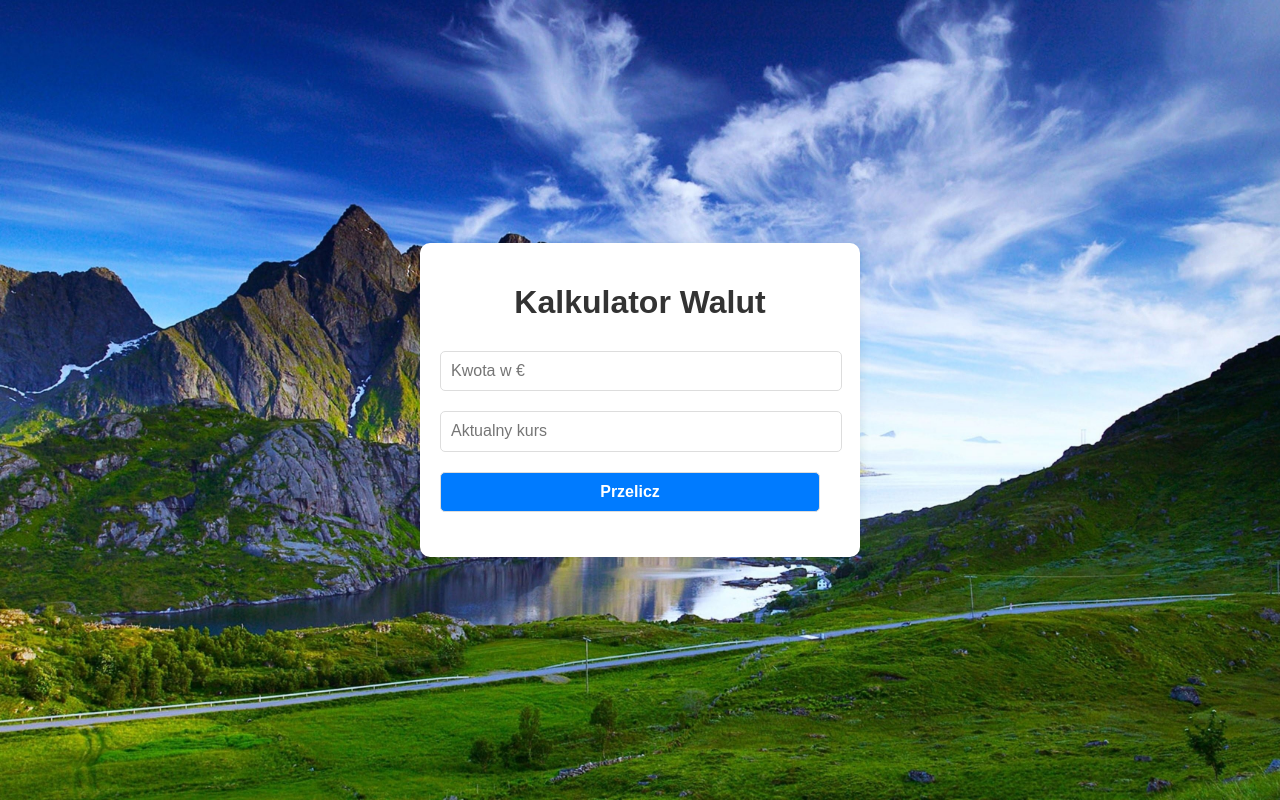
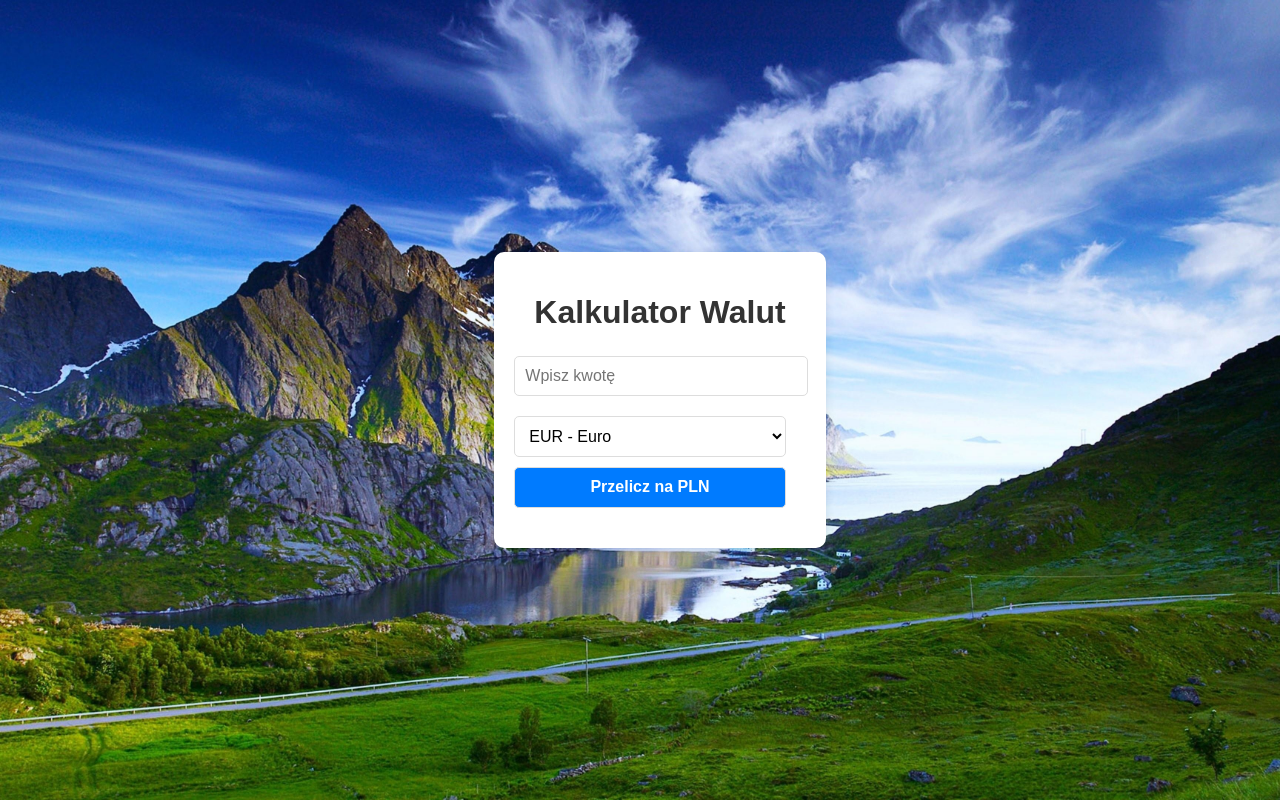
Before and after one commit to antonis04/CurrencyConverterReact, a React (Create React App) app: page / in a window 1280 px wide. Built offline with nearby package versions, Linux system fonts and the light colour scheme.

Commit message:
new app function added

```diff
--- a/src/Components/CurrencyConverter.js
+++ b/src/Components/CurrencyConverter.js
@@ -3,38 +3,52 @@ import "../index.css";
 
 function CurrencyConverter() {
   const [amount, setAmount] = useState("");
-  const [rate, setRate] = useState("");
+  const [selectedCurrency, setSelectedCurrency] = useState("EUR");
   const [result, setResult] = useState("");
+
+  // Zdefiniowane wcześniej waluty z kursami
+  const currencies = [
+    { code: "EUR", name: "Euro", rate: 4.32 },
+    { code: "USD", name: "Dolar amerykański", rate: 3.94 },
+    { code: "GBP", name: "Funt brytyjski", rate: 5.06 },
+    { code: "CHF", name: "Frank szwajcarski", rate: 4.45 },
+  ];
 
   const handleCalculate = () => {
     const numAmount = parseFloat(amount);
-    const numRate = parseFloat(rate);
 
-    if (isNaN(numAmount) || isNaN(numRate) || numAmount <= 0 || numRate <= 0) {
-      setResult("Podaj poprawne wartości.");
+    if (isNaN(numAmount) || numAmount <= 0) {
+      setResult("Podaj poprawną kwotę.");
       return;
     }
 
-    const converted = numAmount * numRate;
-    setResult(`Przeliczona kwota: ${converted.toFixed(2)}`);
+    const currency = currencies.find((c) => c.code === selectedCurrency);
+    const converted = numAmount * currency.rate;
+    setResult(`Przeliczona kwota: ${converted.toFixed(2)} PLN`);
   };
 
   return (
     <div className="converter-container">
       <h1>Kalkulator Walut</h1>
-      <input
-        type="number"
-        placeholder="Kwota w €"
-        value={amount}
-        onChange={(e) => setAmount(e.target.value)}
-      />
-      <input
-        type="number"
-        placeholder="Aktualny kurs"
-        value={rate}
-        onChange={(e) => setRate(e.target.value)}
-      />
-      <button onClick={handleCalculate}>Przelicz</button>
+      <div className="input-group">
+        <input
+          type="number"
+          placeholder="Wpisz kwotę"
+          value={amount}
+          onChange={(e) => setAmount(e.target.value)}
+        />
+        <select
+          value={selectedCurrency}
+          onChange={(e) => setSelectedCurrency(e.target.value)}
+        >
+          {currencies.map((currency) => (
+            <option key={currency.code} value={currency.code}>
+              {currency.code} - {currency.name}
+            </option>
+          ))}
+        </select>
+      </div>
+      <button onClick={handleCalculate}>Przelicz na PLN</button>
       <div className="result">{result}</div>
     </div>
   );
--- a/src/index.css
+++ b/src/index.css
@@ -6,7 +6,7 @@ body {
   height: 100vh;
   margin: 0;
   background-color: #f4f4f9;
-  background-image: url('./landscape.png');
+  background-image: url("./landscape.png");
   background-size: cover;
   background-position: center;
   background-repeat: no-repeat;
@@ -28,13 +28,25 @@ body {
   color: #333;
 }
 
+.input-group {
+  display: flex;
+  flex-direction: column;
+  gap: 10px;
+}
+
 .converter-container input,
+.converter-container select,
 .converter-container button {
   width: calc(100% - 20px);
   padding: 10px;
-  margin: 10px 0;
+  margin: 5px 0;
   border: 1px solid #ddd;
   border-radius: 5px;
+}
+
+.converter-container select {
+  background-color: white;
+  cursor: pointer;
 }
 
 .converter-container button {
@@ -52,4 +64,5 @@ body {
   margin-top: 15px;
   font-size: 18px;
   text-align: center;
+  font-weight: bold;
 }
```
